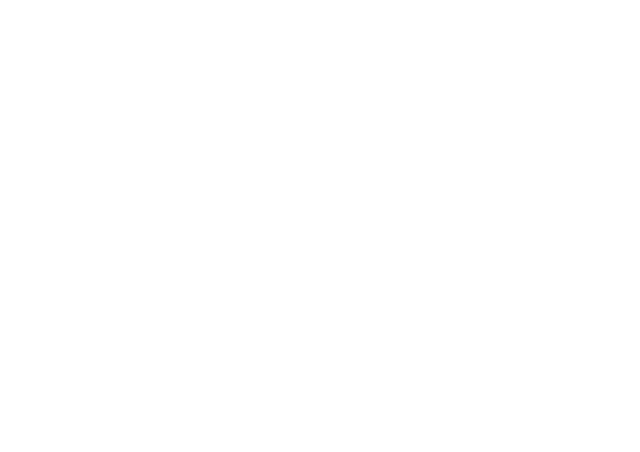
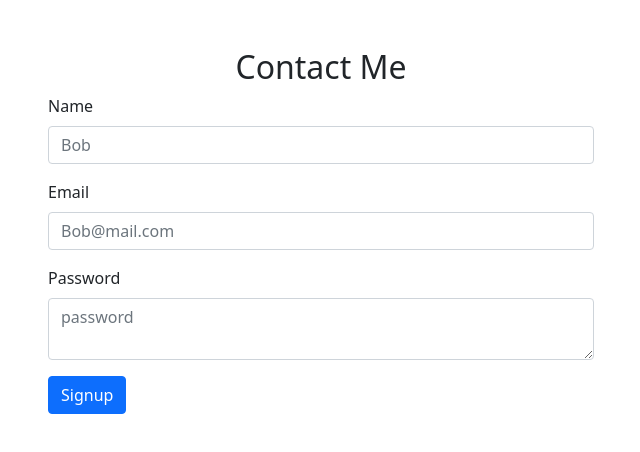
Before and after one commit to SowmyaNagayya/friendly-group-chats, a React (Create React App) app in the folder client/: page / in a window 1280 px wide. Shown: the top 452 px of the page, without its empty margins (319-959 px from the left). Built offline with nearby package versions, Linux system fonts and the light colour scheme.

Commit message:
updated signup page component added in header component

```diff
--- a/client/src/components/Header.js
+++ b/client/src/components/Header.js
@@ -1,10 +1,11 @@
 import React, {useState, useEffect } from "react";
+import Signup from "./Signup";
 
 export default function Header() {
 
     return (
         <div>
-
+           <Signup />
         </div>
 
     )
```
